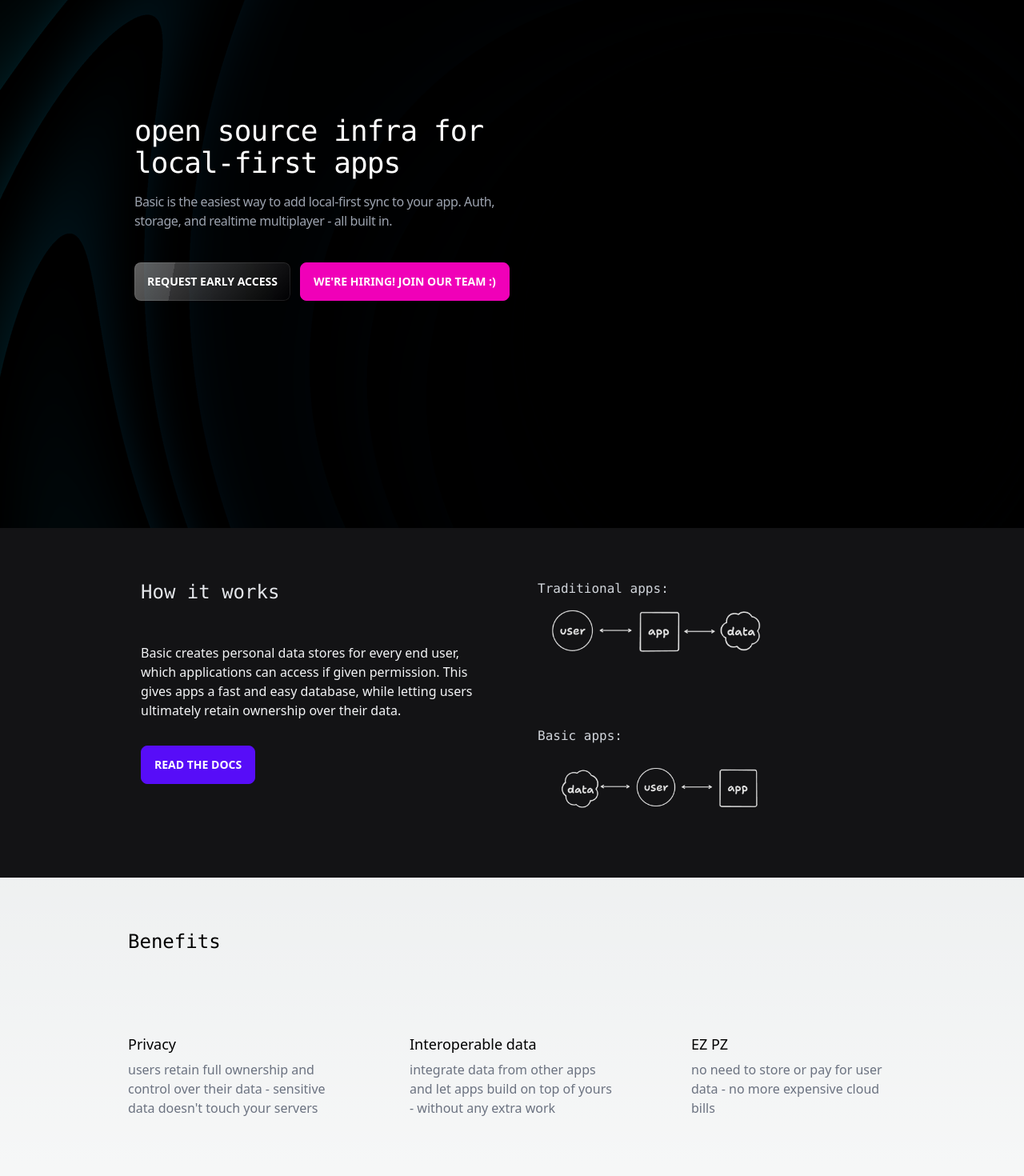
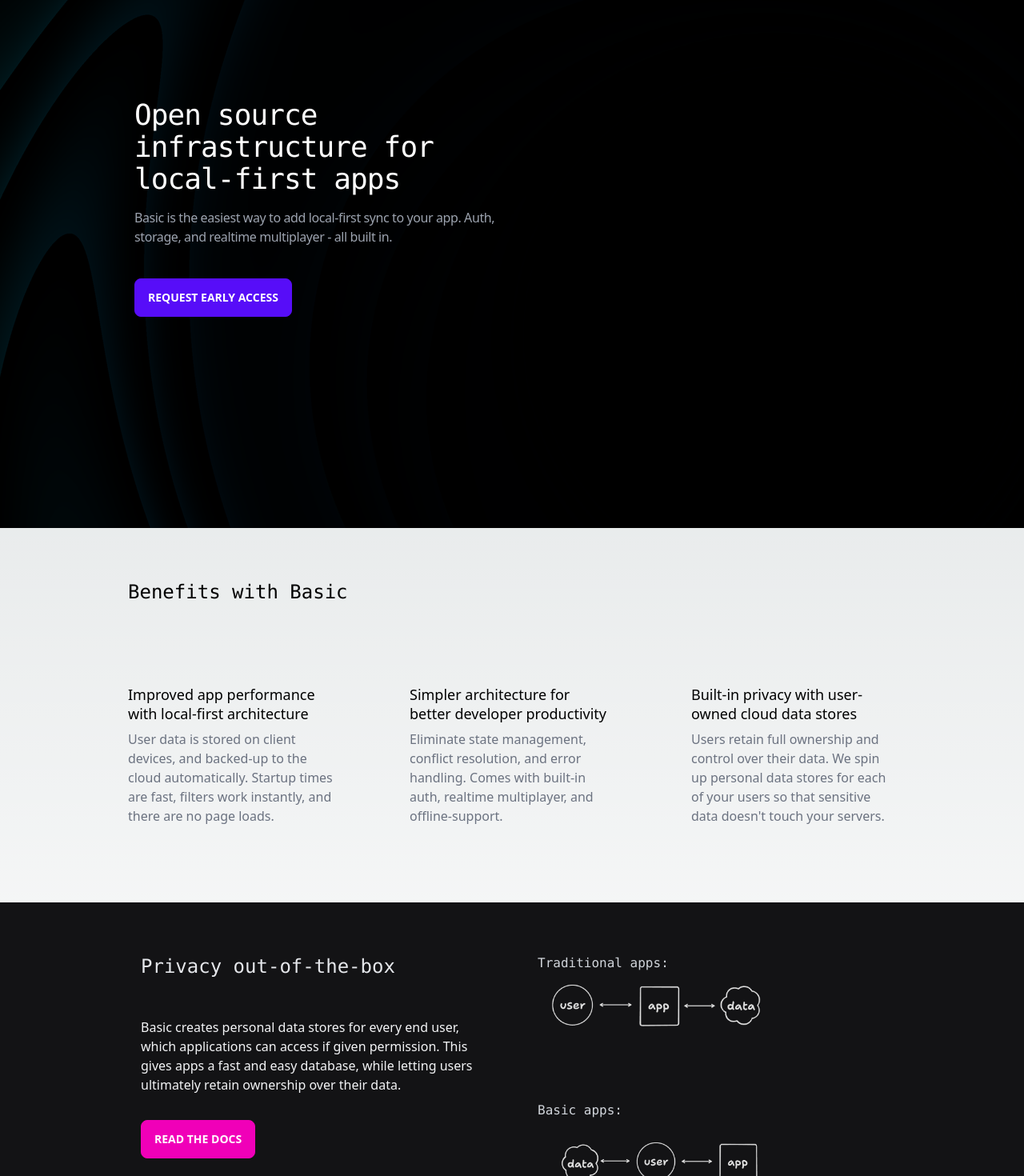
Before and after one commit to basicdb/basic-website, a Next.js app: page / in a window 1280 px wide. Shown: the part 140-1610 px from the top of the page at 80% size. Built offline with nearby package versions, Linux system fonts and the light colour scheme.

Commit message:
they say i have commitment issues, turns out they were gatekeeping

```diff
--- a/src/pages/index.tsx
+++ b/src/pages/index.tsx
@@ -10,7 +10,7 @@ const inter = Inter({ subsets: ['latin'] })
 
 const DATA = {
   title: "Basic Database",
-  description: "The serverless database for user owned data",
+  description: "Open source infrastructure for local-first apps",
   image: "/bg.png",
   url: "https://basic.tech"
 
@@ -21,23 +21,20 @@ export default function Home() {
     <>
       <Head>
         <title>Basic Database</title>
-        <meta name="description" content="The serverless database for user owned data" />
+        <meta name="description" content="Open source infrastructure for local-first apps" />
         <meta name="viewport" content="width=device-width, initial-scale=1" />
         <link rel="icon" href="/favicon.ico" />
         <script defer data-domain="basic.tech" src="https://plausible.io/js/script.js"></script>
 
       </Head>
       <main >
+        <HeroSection />
 
-
-
-        <HeroSection />
+        <DeveloperFeatureSection />
 
         <HowItWorks />
 
-        <DeveloperFeatureSection />
-
-        <UseCases />
+        {/* <UseCases /> */}
         {/* <ZKSection /> */}
 
         {/* <Footer /> */}
@@ -90,7 +87,7 @@ const HeroSection = () => {
           <div className="max-w-3xl text-center lg:text-left">
             <div className="max-w-xl mx-auto text-center lg:p-10 lg:text-left">
               <div><p className="text-2xl font-medium font-mono tracking-tight text-white sm:text-4xl">
-                open source infra for <br /> <span className='text-4xl'>local-first apps</span>
+                Open source infrastructure for <br /> <span className='text-4xl'>local-first apps</span>
               </p>
                 <p className="max-w-xl mt-4 text-base tracking-tight text-gray-400">
                   Basic is the easiest way to add local-first sync to your app. Auth, storage, and realtime multiplayer - all built in.
@@ -99,9 +96,9 @@ const HeroSection = () => {
 
               <div className="flex flex-col items-center justify-center gap-3 mt-10 lg:flex-row lg:justify-start">
 
-                <a href="https://airtable.com/shr5ALU6Ha9uBzErA" target="_blank" rel="noreferrer" className="btn glass" >Request Early Access</a>
+                <a href="https://airtable.com/shr5ALU6Ha9uBzErA" target="_blank" rel="noreferrer" className="btn btn-primary" >Request Early Access</a>
 
-                <a href="https://basic.tech/careers" target="_blank" rel="noreferrer" className="btn btn-secondary ">We're Hiring! Join our team :) </a>
+                {/* <a href="https://basic.tech/careers" target="_blank" rel="noreferrer" className="btn btn-secondary ">We're Hiring! Join our team :) </a> */}
 
               </div>
 
@@ -121,27 +118,26 @@ const DeveloperFeatureSection = () => {
 
       <div className='max-w-5xl p-8'>
 
-        <h1 className='text-2xl font-mono pb-6'> Benefits </h1>
+        <h1 className='text-2xl font-mono pb-6'> Benefits with Basic</h1>
 
         <div className="py-8 mx-auto lg:flex">
-
           <ul className="grid grid-cols-1 gap-12 mt-6 lg:gap-24 sm:grid-cols-3" role="list">
             <li>
-              <p className="mt-5 text-lg font-medium leading-6">Privacy</p>
+              <p className="mt-5 text-lg font-medium leading-6">Improved app performance with local-first architecture</p>
               <div className="mt-2 text-base text-gray-500">
-              users retain full ownership and control over their data - sensitive data doesn't touch your servers
+                User data is stored on client devices, and backed-up to the cloud automatically. Startup times are fast, filters work instantly, and there are no page loads.
               </div>
             </li>
             <li>
-              <p className="mt-5 text-lg font-medium leading-6">Interoperable data</p>
+              <p className="mt-5 text-lg font-medium leading-6">Simpler architecture for better developer productivity</p>
               <div className="mt-2 text-base text-gray-500">
-              integrate data from other apps and let apps build on top of yours - without any extra work
+                Eliminate state management, conflict resolution, and error handling. Comes with built-in auth, realtime multiplayer, and offline-support.
               </div>
             </li>
             <li>
-              <p className="mt-5 text-lg font-medium leading-6">EZ PZ</p>
+              <p className="mt-5 text-lg font-medium leading-6">Built-in privacy with user-owned cloud data stores</p>
               <div className="mt-2 text-base text-gray-500">
-              no need to store or pay for user data - no more expensive cloud bills
+                Users retain full ownership and control over their data. We spin up personal data stores for each of your users so that sensitive data doesn't touch your servers.
               </div>
             </li>
           </ul>
@@ -198,9 +194,9 @@ const HowItWorks = () => {
       <div className='p-4 flex flex-col sm:flex-row max-w-5xl justify-center'>
 
         <div className='flex-1 px-8 py-12 text-gray-200 '>
-          <h1 className='text-2xl font-mono pb-12'>How it works</h1>
+          <h1 className='text-2xl font-mono pb-12'>Privacy out-of-the-box</h1>
           <p className='text-gray-100'>Basic creates personal data stores for every end user, which applications can access if given permission. This gives apps a fast and easy database, while letting users ultimately retain ownership over their data. </p>
-          <a href='https://docs.basic.tech' target='_blank' className="btn btn-primary mt-8">Read the Docs</a>
+          <a href='https://docs.basic.tech' target='_blank' className="btn btn-secondary mt-8">Read the Docs</a>
         </div>
 
         <div className="flex-1 px-8 py-12 mx-auto ">
```
